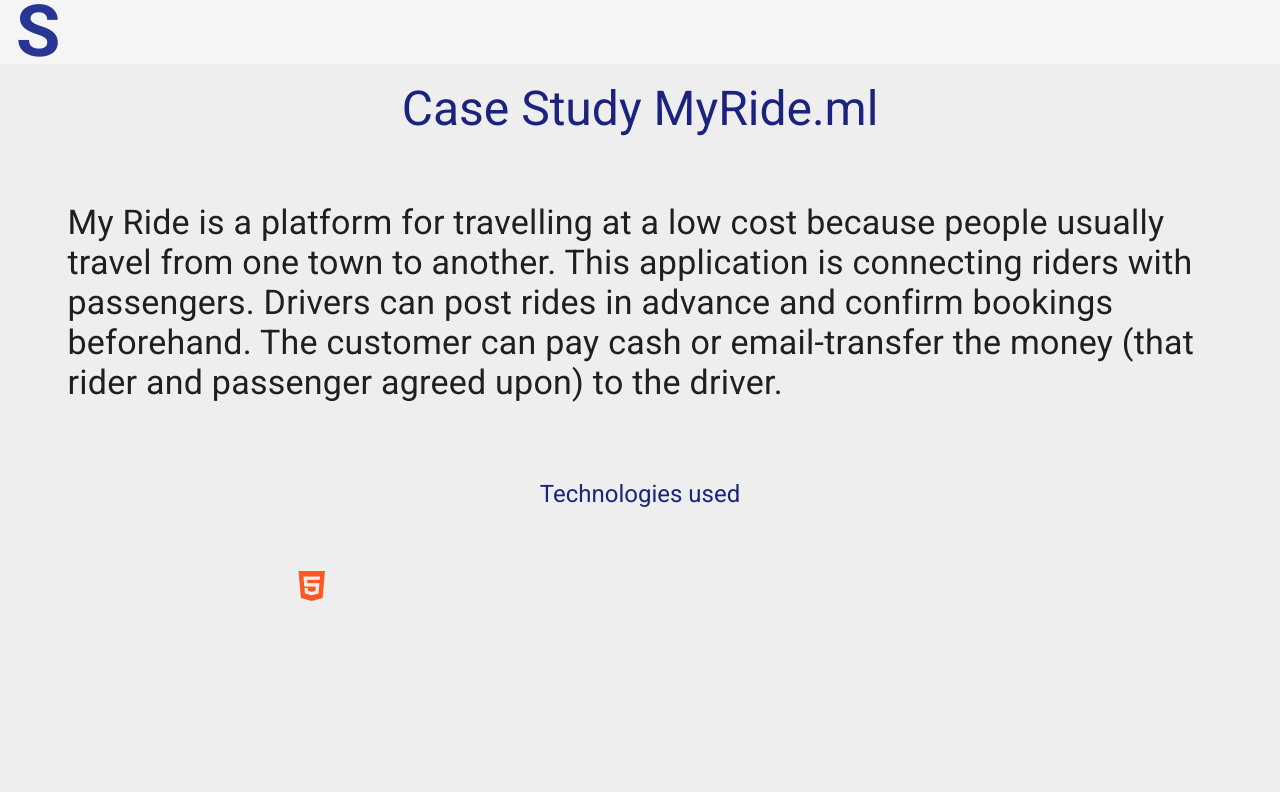
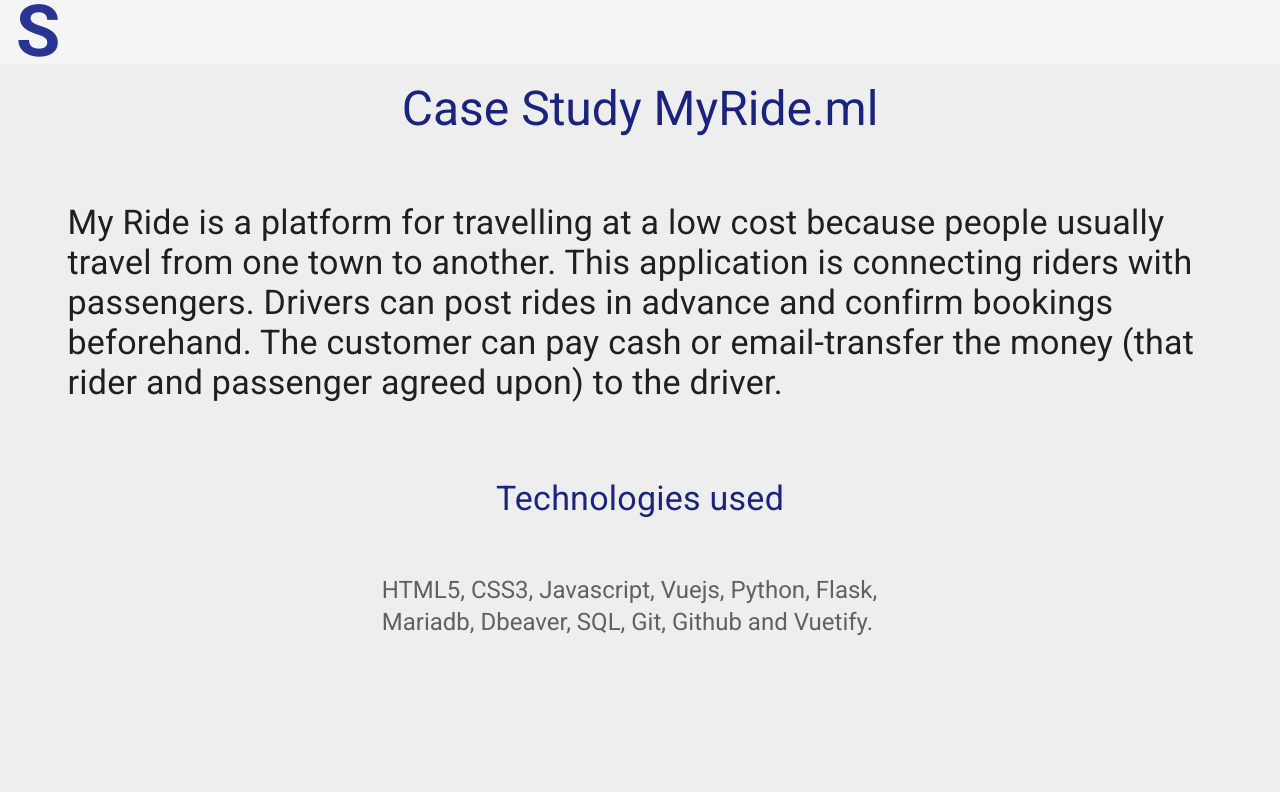
Before and after one commit to satindersingh472/satinder_portfolio, a Vue app: page /#/myride in a window 1280 px wide. Shown: the top 792 px of the page. Built offline with nearby package versions, Linux system fonts and the light colour scheme.

Commit message:
working_on_case_Study_myride

```diff
--- a/src/views/caseMyride.vue
+++ b/src/views/caseMyride.vue
@@ -17,11 +17,11 @@
         </p>
       </v-row>
       <v-row justify="center">
-        <p class="text-h5 indigo--text text--darken-4">Technologies used</p>
+        <p class="text-h4 indigo--text text--darken-4">Technologies used</p>
       </v-row>
       <v-row class="ma-10" justify="center">
-        <v-col cols="8" >
-          <v-icon class="deep-orange--text" x-large >mdi-language-html5 (html)</v-icon>
+        <v-col cols="6" >
+          <p class="text-h5 grey--text text--darken-2" >HTML5, CSS3, Javascript, Vuejs, Python, Flask, Mariadb, Dbeaver, SQL, Git, Github and Vuetify. </p>
         </v-col>
       </v-row>
       <v-row justify="center" class="my-10">
```
Also changed, not shown: src/assets/mariadb.png (added), src/assets/mariadb.svg (added).
